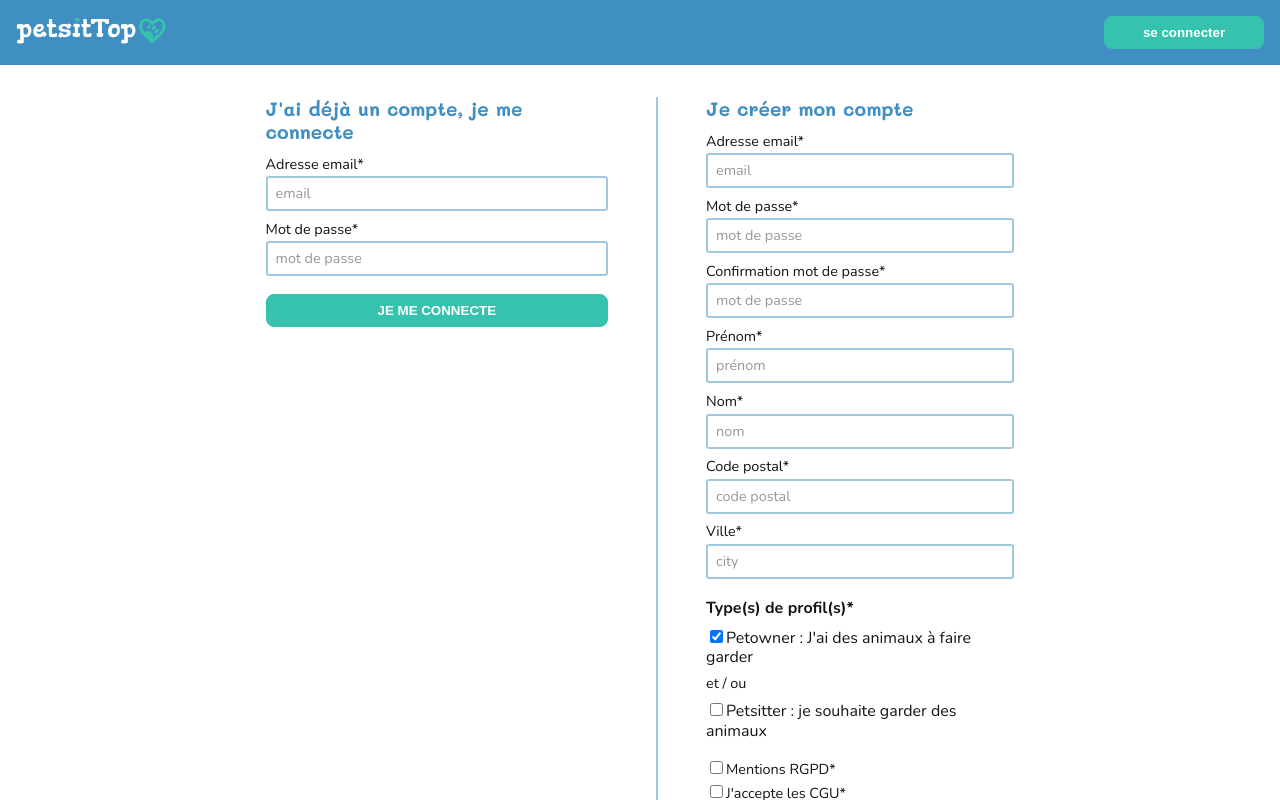
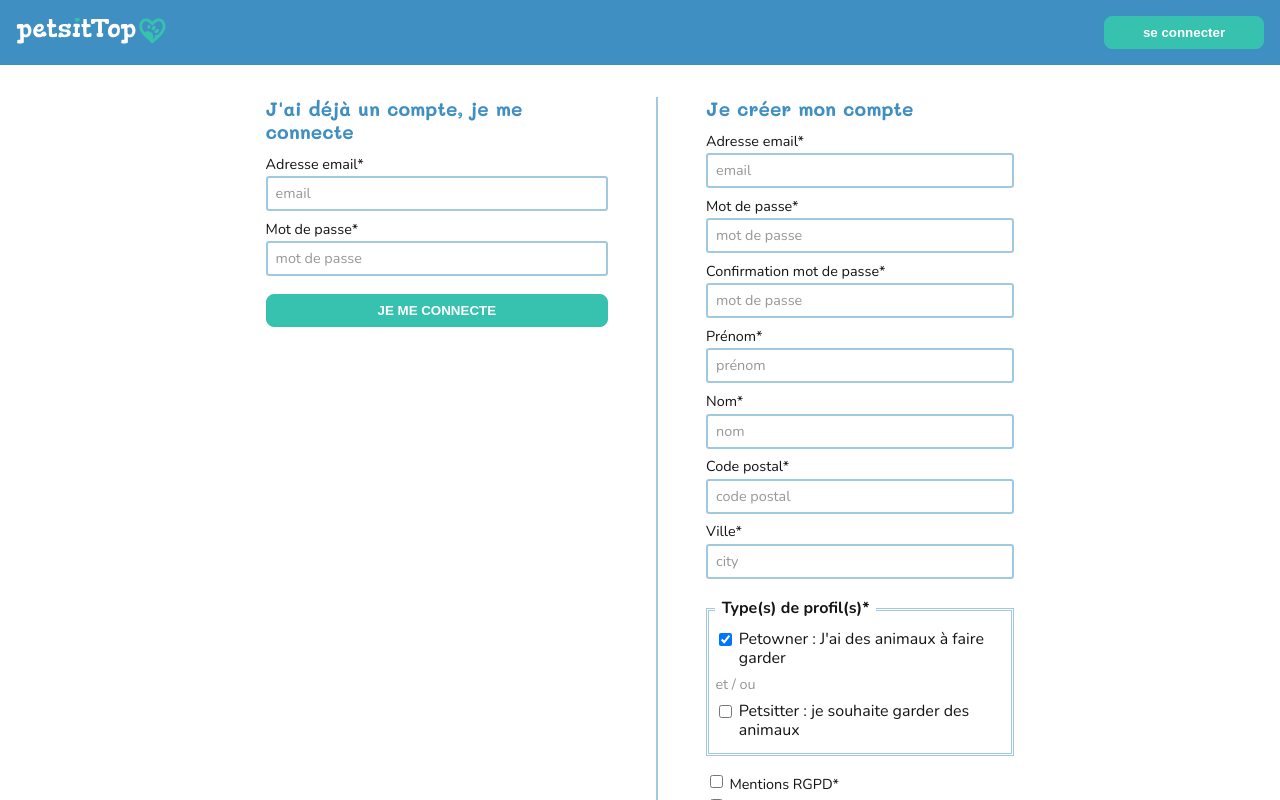
Before and after one commit to Simon-Honore/PetsitTop-Front, a React (Vite) app: page /identification in a window 1280 px wide. Both pictures are taken after a click on the button "CONTINUER". Shown: the top 800 px of the page. Built offline with nearby package versions, Linux system fonts and the light colour scheme.

Commit message:
refactor(app): change in the style of fieldCheckbox, fieldCheckboxPetType and fieldset in formCreateAccount component

```diff
--- a/src/components/FieldCheckbox/FieldCheckbox.scss
+++ b/src/components/FieldCheckbox/FieldCheckbox.scss
@@ -0,0 +1,8 @@
+.field-checkbox {
+	display: flex;
+	align-items: start;
+
+	&__input {
+		margin-right: 0.4rem;
+	}
+}
--- a/src/components/FieldCheckboxPetType/FieldCheckboxPetType.scss
+++ b/src/components/FieldCheckboxPetType/FieldCheckboxPetType.scss
@@ -1,8 +1,10 @@
 .fieldCheckboxPetType {
 	width: 40%;
 	margin-bottom: 0.2rem;
+	display: flex;
+	align-items: center;
 
-	&__label {
-		margin-left: 0.3rem;
+	&__input {
+		margin-right: 0.4rem;
 	}
 }
--- a/src/pages/Identification/FormCreateAccount/FormCreateAccount.scss
+++ b/src/pages/Identification/FormCreateAccount/FormCreateAccount.scss
@@ -37,15 +37,20 @@
 
 	&__fieldset {
 		margin: 1rem 0;
+		border: lighten($color-main, 25%);
+		border-style: double;
+		padding: 0.2rem 0.4rem 0.8rem;
 
 		&__legend {
 			font-weight: bold;
 			margin-bottom: 0.5rem;
+			padding: 0 0.4rem;
 		}
 
 		&__separator {
 			margin: 0.5rem 0;
-			font-size: .9rem;
+			font-size: 0.9rem;
+			color: $fontcolor-medium;
 		}
 	}
 	&__policy {
```
